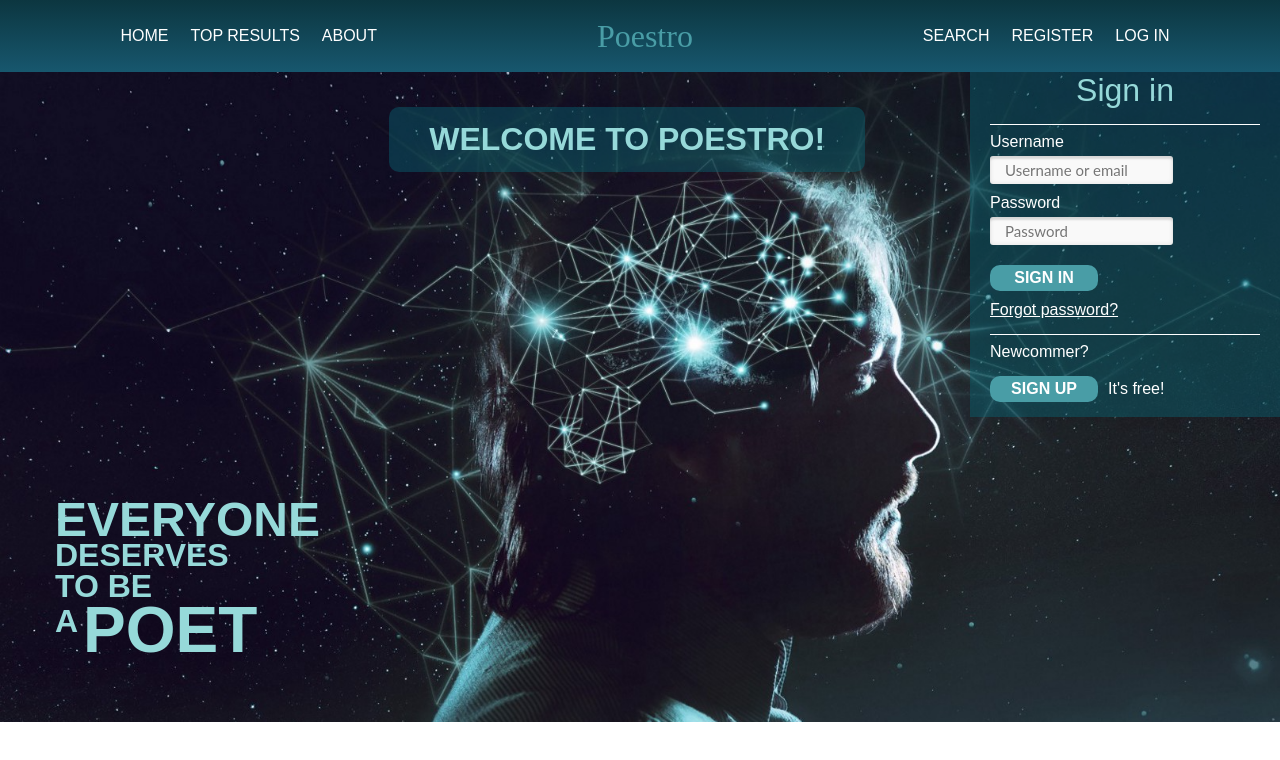
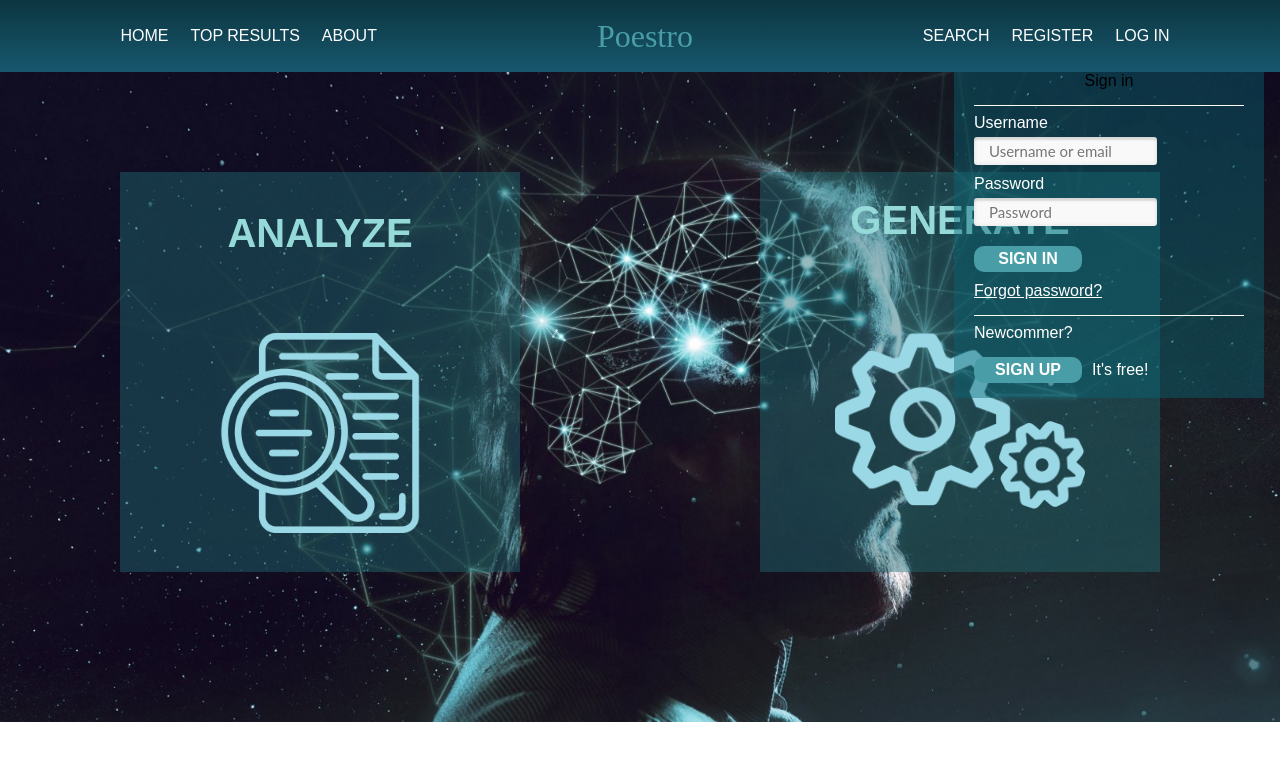
Before and after one commit to bohdan-zahaiskyi/poestro-mockup, a React (Create React App) app: page /menu in a window 1280 px wide. Shown: the top 760 px of the page. Built offline with nearby package versions, Linux system fonts and the light colour scheme.

Commit message:
Added routes

```diff
--- a/package.json
+++ b/package.json
@@ -5,7 +5,7 @@
   "dependencies": {
     "react": "^16.8.6",
     "react-dom": "^16.8.6",
-    "react-router-dom": "^5.0.0",
+    "react-router-dom": "^5.1.2",
     "react-scripts": "3.0.0"
   },
   "scripts": {
--- a/src/App.css
+++ b/src/App.css
@@ -91,7 +91,16 @@ abbr,acronym { border:0;
     background-image: url(assets/banner.png);
     background-repeat: no-repeat;
     background-size: cover;
+    overflow-y: scroll;
 }
+.main-container {
+  width: 100%;
+  height: 650px;
+  margin: 0;
+  border: 0;
+  display: block;
+}
+
 header nav{
     /*background-color: #0c3640;*/
     background-image: linear-gradient(#0c3640, #17576e);
@@ -193,67 +202,95 @@ header nav .menu a:hover {
   margin-right: 5px;
 }
 
-.result {
+.result-text {
     color:  #96d9d9;
     font-size: 3rem;
     padding: 30px;
 }
 
-#first, #second, #third  {
-    width: 75%;
+.result  {
+    width: 70%;
     height: 70px;
-    color: var(--main-color);
-    background-color: rgba(211, 211, 211, 0.404);
-    align-items: left;
+    color: white;
+    background-color: rgba(150, 217, 217, 0.404);
+    margin-bottom: 3px;
+    display: flex;
+    font-size: 1.25rem;
+    justify-content: space-between;
+    flex-direction: row;
+    align-items: center;
+    padding: 0 20px;
 }
-#first :hover {
-    background-color: #96d9d9;
-    height: 70px;
+
+.result-first {
+  display: flex;
+  flex-direction: row;
 }
-#second :hover {
-    background-color: #96d9d9;
-    height: 70px;
+
+.result i{
+  margin-top: 2px;
 }
-#third :hover {
+
+.result p {
+  margin-left: 20px;
+}
+
+.seeds {
+  margin-left: 50px;
+  font-style: italic;
+}
+
+.result:hover {
     background-color: #96d9d9;
     height: 70px;
 }
 .poem {
-    width: 75%;
+    width: 70%;
     display: flex;
     flex-direction: row;
     justify-content: space-around;
     align-items: center;
     color: var(--main-color);
-    background-color: rgba(211, 211, 211, 0.404);
+    background-color: rgba(150, 217, 217, 0.404);
     justify-content: center;
     flex-direction: column;
+    padding: 0 20px;
+    margin-bottom: 3px;
 }
- #analyze img {
+#analyze .menu-icon {
     width: 200px;
+    height: 200px;
+    background-image: url(./assets/SearchSeach.png);
+    background-size: cover;
 }
-#generate img {
+#generate .menu-icon {
     width: 250px;
+    height: 250px;
+    background-image: url(./assets/Cogcog.png);
+    background-size: cover;
 }
-#analyze {
+
+.menu-container {
+  display: flex;
+  flex-direction: row;
+  justify-content: space-around;
+}
+
+.menu-button {
     width: 400px;
     height: 400px;
     text-align: center;
     background-color: #1f6b7373;
-    float: left;
-    margin: 80px;
+    margin: 100px;
+    display: flex;
+    flex-direction: column;
+    align-items: center;
+    justify-content: space-around;
 }
-#generate {
-    width: 400px;
-    height: 400px;
-    text-align: center;
-    background-color: #1f6b7373;
-    float: right;
-    margin: 80px;
-}
-h4 {
+.menu-button h4 {
     color:  #96d9d9;
-    font-size: 2rem;
+    font-size: 2.5rem;
+    font-weight: 800;
 }
 .poema {
     width: 35%;
@@ -295,7 +332,7 @@ button {
 
 .login_cont{
   position: absolute;
-  right: 0px;
+  right: 16px;
   top: 72px;
   background-color: rgba(9, 100, 116, 0.438);
   width: 270px;
--- a/src/App.js
+++ b/src/App.js
@@ -1,17 +1,30 @@
-import React from 'react';
+import React, {Component} from 'react';
 import './App.css';
+import {BrowserRouter, Route} from 'react-router-dom';
 import MainPageComponent from './components/main-page/main-page.component';
 import NavHeaderComponent from './components/nav-header/nav-header.component';
 import LoginComponent from './components/login/login.component';
+import MenuComponent from './components/menu/menu.component';
+import AnalyzeComponent from './components/analyze/analyze.comoponent';
+import GenerateComponent from './components/generate/generate.component';
 
-function App() {
+class App extends Component {
+  render() {
     return (
+      <BrowserRouter>
         <div>
           <NavHeaderComponent />
-      <MainPageComponent />
+          <div className="main-page">
+            <Route exact path='/' component={MainPageComponent}></Route>
+            <Route path='/menu' component={MenuComponent}></Route>
+            <Route path='/analyze' component={AnalyzeComponent}></Route>
+            <Route path='/generate' component={GenerateComponent}></Route>
             <LoginComponent />
           </div>
+        </div>
+      </BrowserRouter>
     );
+  }
 }
 
 export default App;
--- /dev/null
+++ b/src/components/analyze/analyze.comoponent.js
@@ -0,0 +1,33 @@
+import React, {Component} from 'react';
+
+ class AnalyzeComponent extends Component {
+    render() {
+        return(
+            <div class="banner">
+                    <div class="gri">
+                        <div class="poema">
+                            <p>Мені однаково, чи буду
+                            Я жить в Україні, чи ні.</p>
+                        </div>
+                        <div class="humor">
+                            <label for="mood">Mood</label>
+                            <select name="Mood">
+                                <option value="sad">SAD</option>
+                                <option value="happy">HAPPY</option>
+                                <option value="angry">ANGRY</option>
+                            </select>
+                        </div>
+                        <div class="seed">
+                            SEEDS<textarea id="message" name="message" placeholder="однаково,чужина,неволя"></textarea>
+                        </div>
+                        <div id="analyze">
+                            <h4>ANALYZE</h4>
+                            <img src="../img/SearchSeach.png" alt="SearchSeach"/>
+                        </div>
+                    </div>
+                </div>
+        )
+    }
+ }
+
+ export default AnalyzeComponent;
--- /dev/null
+++ b/src/components/generate/generate.component.js
@@ -0,0 +1,13 @@
+import React, {Component} from 'react';
+
+ class GenerateComponent extends Component {
+    render() {
+        return(
+            <div class="banner">
+                BABABABABA
+            </div>
+        )
+    }
+ }
+
+ export default GenerateComponent;
--- a/src/components/login/login.component.js
+++ b/src/components/login/login.component.js
@@ -1,16 +1,35 @@
-import React from 'react';
+import React, {Component} from 'react';
 
-export default function LoginComponent() {
+ class LoginComponent extends Component {
+    state = {
+        login: "",
+        password: ""
+    };
+    handleChange = (e) => {
+        this.setState({
+            [e.target.id]: e.target.value
+        });
+    };
+    loginAction = (e) => {
+        if(this.state.login === 'user1234' && this.state.password === "1234") {
+            alert("URA!")
+        } else {
+            alert("Login data is incorrect!");
+        }
+    }
+    render() {
         return (
             <div class="login_cont">
                 <h4 class="w3-center">Sign in</h4>
                 <hr></hr>
+                <form onSubmit={this.loginAction}>
                     <p>Username</p>
-    <input type="text" className="login-input" name="login" placeholder="Username or email"/>
+                    <input type="text" className="login-input" id="login" onChange={this.handleChange} placeholder="Username or email"/>
                     <p>Password</p>
-    <input type="password" className="login-input" name="password" placeholder="Password"/>
+                    <input type="password" className="login-input" id="password" onChange={this.handleChange} placeholder="Password"/>
                     <input type="submit" className="login-button" value="SIGN IN"/>
                     <a href="google.com">Forgot password?</a>
+                </form>
                 <hr></hr>
                 <div>
                   <p>Newcommer?</p>
@@ -22,3 +41,6 @@ export default function LoginComponent() {
             </div>
                 )
     }
+}
+
+export default LoginComponent;
--- a/src/components/main-page/main-page.component.js
+++ b/src/components/main-page/main-page.component.js
@@ -1,7 +1,7 @@
 import React from 'react';
 const MainPageComponent = () => {
     return(
-		<div className="main-page">
+		<div className="main-container">
 			<div className="banner">
 				<div className="greeting">
 					<b>WELCOME TO POESTRO!</b>
@@ -22,6 +22,52 @@ const MainPageComponent = () => {
 					</div>
 				</div>
         	</div>
+			<div className="main-container">
+                <div class="result-text">
+                    <h3><b>SOME OF THE USER'S RESULTS</b></h3>
+                </div>
+                <div className="result">
+					<span className="result-first">
+						<i className="fa fa-play"></i>
+						<p>SEEDS:</p>
+						<span className="seeds">веселий, милий, зелений</span>
+					</span>
+					<span className="date">(12.09.2019)</span>
+                </div>
+                <div className="result">
+					<span className="result-first">
+						<i className="fa fa-play"></i>
+						<p>SEEDS:</p>
+						<span className="seeds">подорож, природа</span>
+					</span>
+					<span className="date">(15.09.2019)</span>
+                </div>
+                <div className="result">
+					<span className="result-first">
+						<i className="fa fa-play"></i>
+						<p>SEEDS:</p>
+						<span className="seeds">сонце, печера</span>
+					</span>
+					<span className="date">(17.09.2019)</span>
+                </div>
+                <div class="poem">
+                    <p>Сонце він зірвати з листя
+                    <br/>
+                    У печері змін зреклися
+                    <br/>
+                    Наймолодший дар в полоні
+                    <br/>
+                    Дух колодязь близько скроні</p>
+                </div>
+				<div className="result">
+					<span className="result-first">
+						<i className="fa fa-play"></i>
+						<p>SEEDS:</p>
+						<span className="seeds">битва, меч, перемога</span>
+					</span>
+					<span className="date">(21.09.2019)</span>
+                </div>
+          	</div>
 		</div>
     )
 }
--- /dev/null
+++ b/src/components/menu/menu.component.js
@@ -0,0 +1,24 @@
+import React from 'react';
+
+export default function LoginComponent(props) {
+    const goToAnalyze = () => {
+        alert("ANALYZE")
+        props.history.push('/analyze');
+    }
+    const goToGenerate = () => {
+        alert("GENERATE")
+        props.history.push('/generate');
+    }
+    return (
+        <div className="menu-container">
+            <div className ="menu-button" id="analyze" onClick={goToAnalyze}>
+                <h4>ANALYZE</h4>
+                <div className="menu-icon" alt="SearchSeach"></div>
+            </div>
+            <div className="menu-button" id="generate" onClick={goToGenerate}>
+                <h4>GENERATE</h4>
+                <div className="menu-icon" alt="Cogcog"></div>
+            </div>
+        </div>
+    );
+}
```
Also changed, not shown: 1 other file (tests, documents, lock files or other folders). Lines whose indentation alone changed are shown as unchanged.
